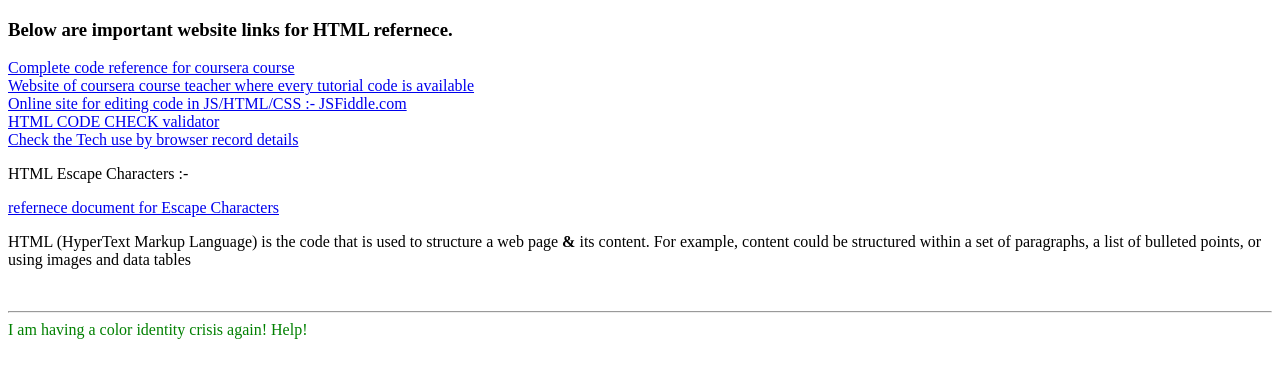
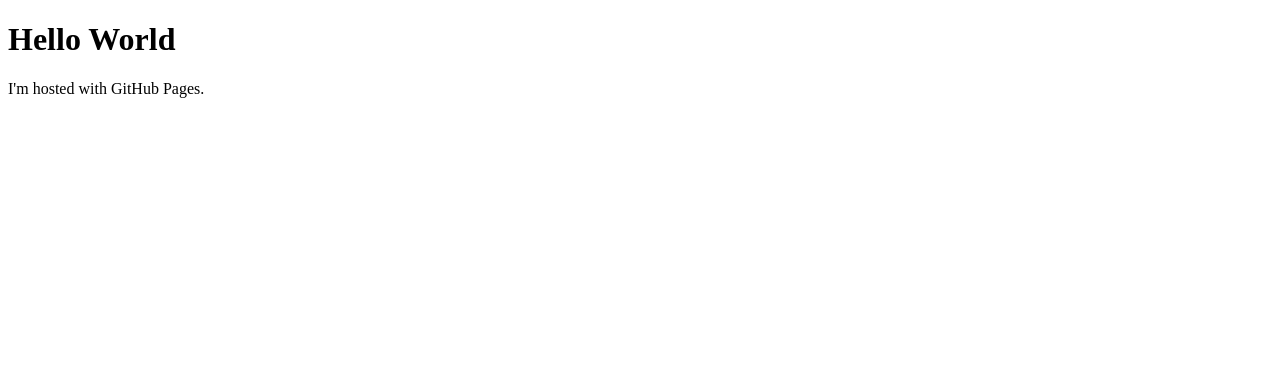
Before and after one commit to amitlokhande/MyProjectWork, a plain HTML site: page index.html in a window 1280 px wide. Drawn offline with Linux system fonts and the light colour scheme.

Commit message:
Update index.html

```diff
--- a/index.html
+++ b/index.html
@@ -1,44 +1,7 @@
 <!DOCTYPE html>
-<html lang="en">
-<head>
-    <meta charset="UTF-8">
-    <meta name="viewport" content="width=device-width, initial-scale=1.0">
-    <title>HTML Learning</title>
-<style>
-    /* body{
-color: blue;
-    } */
-
-    #mySection {
-  color: green;
-}
-
-.myColor {
-  color: blue;
-}
-
-</style>
-</head>
+<html>
 <body>
-
-    <h3>Below are important website links for HTML refernece.</h3>
-    <a href="https://github.com/jhu-ep-coursera/fullstack-course4" target="_blank"> Complete code reference for coursera course </a><br>
-    <a href="https://clearlydecoded.com/" target="_blank"> Website of coursera course teacher where every tutorial code is available</a><br>
-    <a href="https://jsfiddle.net/" target="_blank">Online site for editing code in JS/HTML/CSS :- JSFiddle.com</a><br>
-    <a href="https://validator.w3.org/" target="_blank"> HTML CODE CHECK validator</a><br>
-    <a href="https://caniuse.com/" target="_blank">Check the Tech use by browser record details</a><br>
-    <a></a>
-    <p>HTML Escape Characters :- </p>
-    <a href="https://mateam.net/html-escape-characters/"> refernece document for Escape Characters</a>
-    <p>HTML (HyperText Markup Language) is the code that is used to structure a web page<strong> &amp;</strong> its content. For example, content could be structured within a set of paragraphs, a list of bulleted points, or using images and data tables</p>
-
-
-    <br>
-    <hr>
-    <div>
-        <section id="mySection" class="myColor">
-          I am having a color identity crisis again! Help!
-        </section>
-      </div>
+<h1>Hello World</h1>
+<p>I'm hosted with GitHub Pages.</p>
 </body>
 </html>
```
